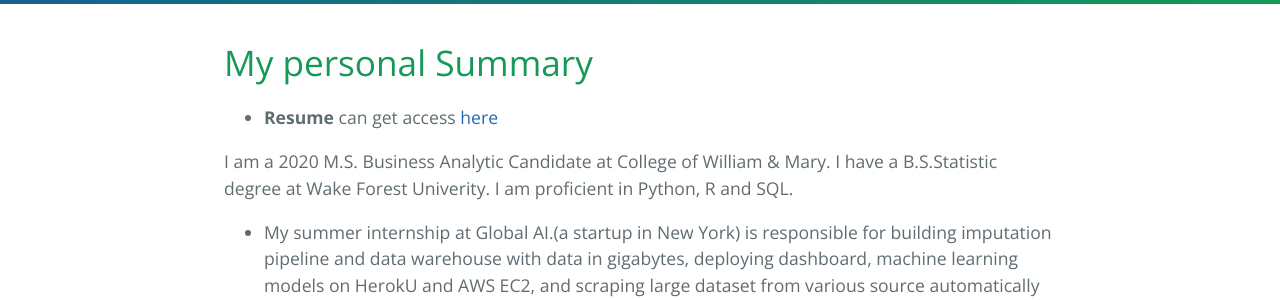
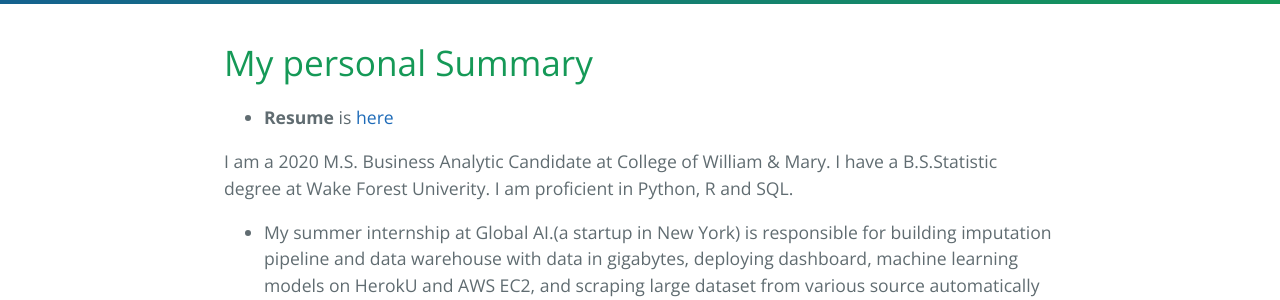
Before and after one commit to fairyjump/Jasminejump.github.io, a Jekyll site: the page built from index.md, in a window 1280 px wide. Shown: the part 409-709 px from the top of the page. Built offline with Jekyll 4.4.1, drawn with Linux system fonts in a browser that asks for light colours.

Commit message:
Update index.md

```diff
--- a/index.md
+++ b/index.md
@@ -4,7 +4,7 @@
 description: Welcome to my personal project page. I am actively seeking full-time opportunity as data analyst. If you have a position, please reach me at jasmineyu113@gmail.com
 ---
 # My personal Summary
-- **Resume** can get access [here](/Jasmine_Resume.docx)
+- **Resume** is [here](/Jasmine_Resume.docx)
 
 
 I am a 2020 M.S. Business Analytic Candidate at College of William & Mary. I have a B.S.Statistic degree at Wake Forest Univerity. I am proficient in Python, R and SQL.
```
